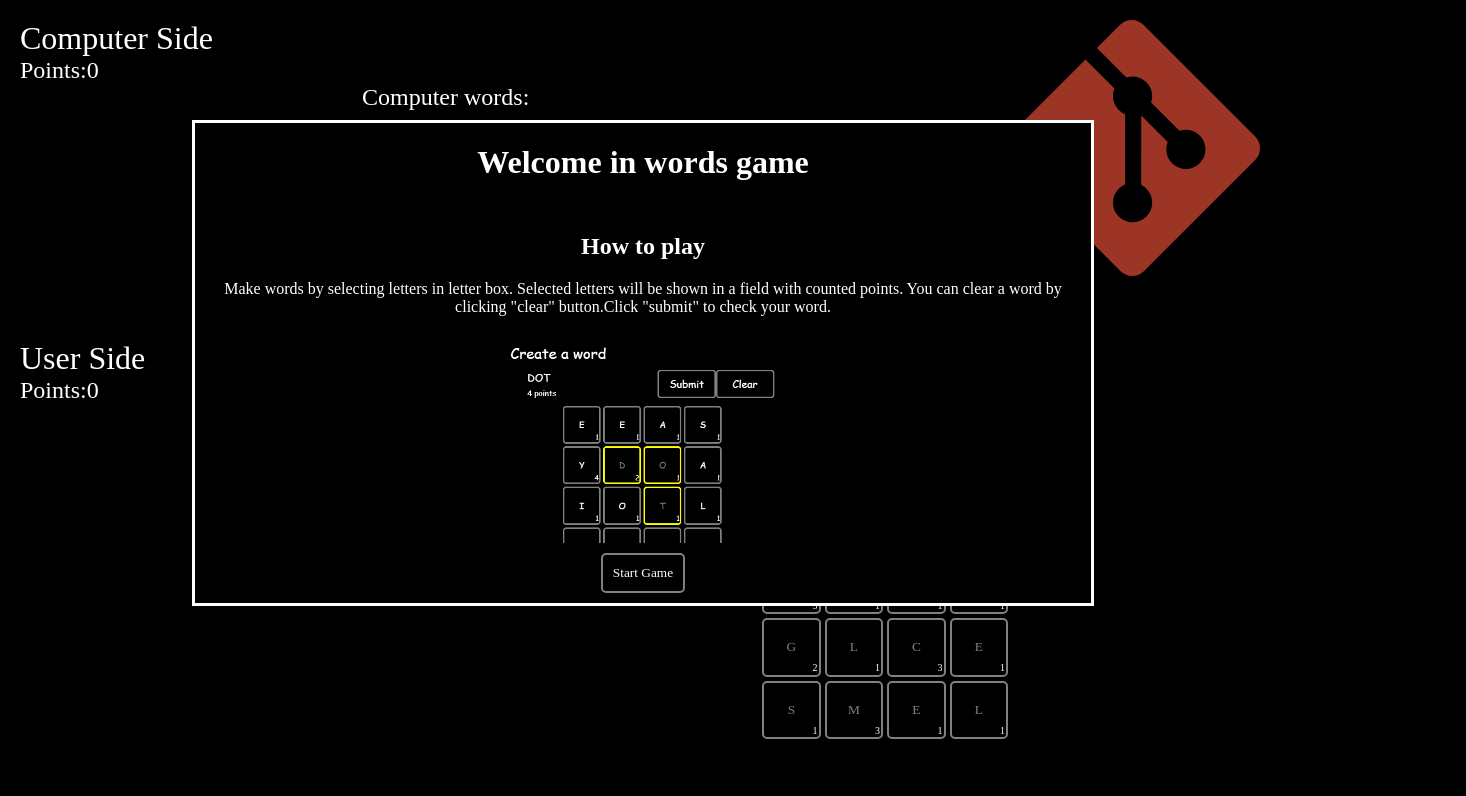
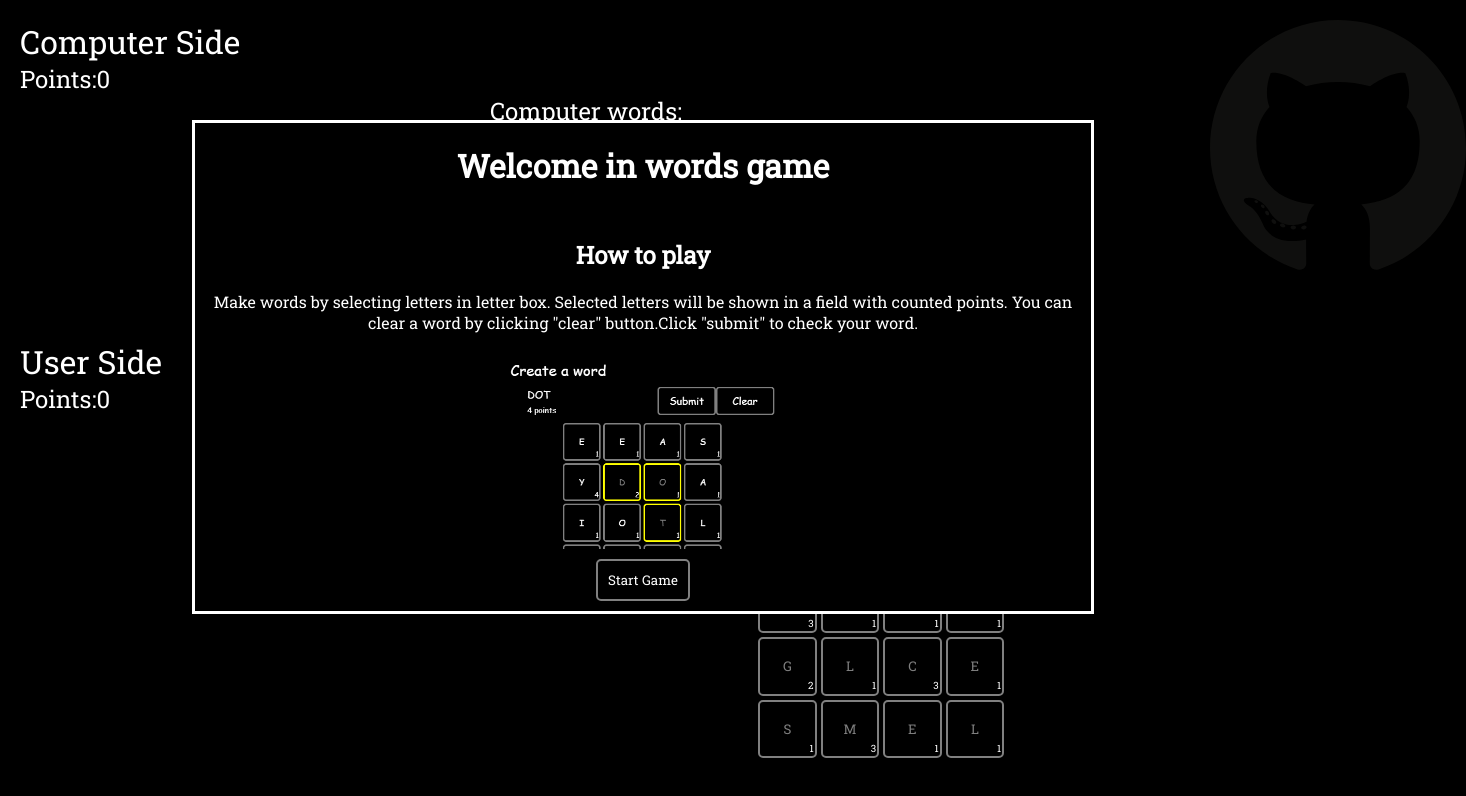
Before and after one commit to Wielqus/words-game, a React (Create React App) app in the folder client/: page / in a window 1280 px wide. Shown: the top 796 px of the page, 1466 px wide, since content can reach past the window. Built offline with nearby package versions, Linux system fonts and the light colour scheme.

Commit message:
Change font

```diff
--- a/client/src/App.css
+++ b/client/src/App.css
@@ -1,5 +1,6 @@
+@import url('https://fonts.googleapis.com/css?family=Roboto+Slab');
 *{
-  font-family: 'Comic Sans MS, Comic Sans, cursive';
+  font-family: 'Roboto Slab', serif;
   color:white;
 }
 body{
--- a/client/src/components/ComputerSection/ComputerSection.css
+++ b/client/src/components/ComputerSection/ComputerSection.css
@@ -12,4 +12,6 @@
     float:right;
     color:white;
     opacity:0.7;
+    width:50px;
+    height:50px;
   }
--- a/client/src/components/ComputerSection/ComputerSection.js
+++ b/client/src/components/ComputerSection/ComputerSection.js
@@ -38,7 +38,7 @@ class ComputerSection extends Component {
   render() {
     return (
       <section className="computerSection">
-            <header  className="sideHeader">Computer Side <a href="https://github.com/Wielqus/words-game" className="gitHubIcon" target="blank" alt="See code on my github" ><img alt="See code on my github"  src="images/git-icon.svg" /></a></header>
+            <header  className="sideHeader">Computer Side <a href="https://github.com/Wielqus/words-game" className="gitHubIcon" target="blank" alt="See code on my github" ><img alt="See code on my github"  src="images/github-icon.svg" /></a></header>
             <header className="sideMiniHeader">Points:{this.state.Points}</header>
               <main className="userSide">
               <section className="userAnsversList">
```
Also changed, not shown: client/public/images/git-icon.svg (deleted), client/public/images/github-icon.svg (added).
